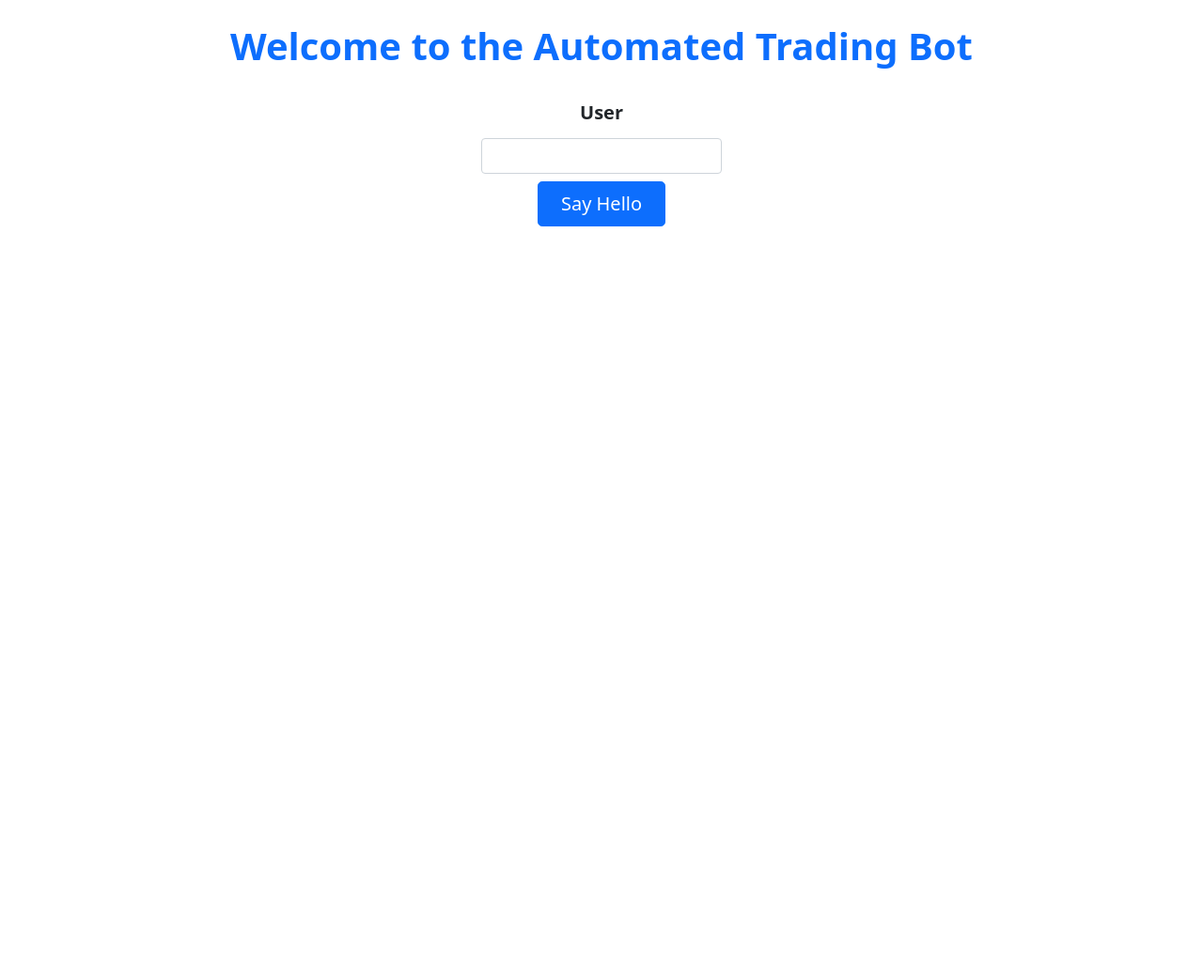
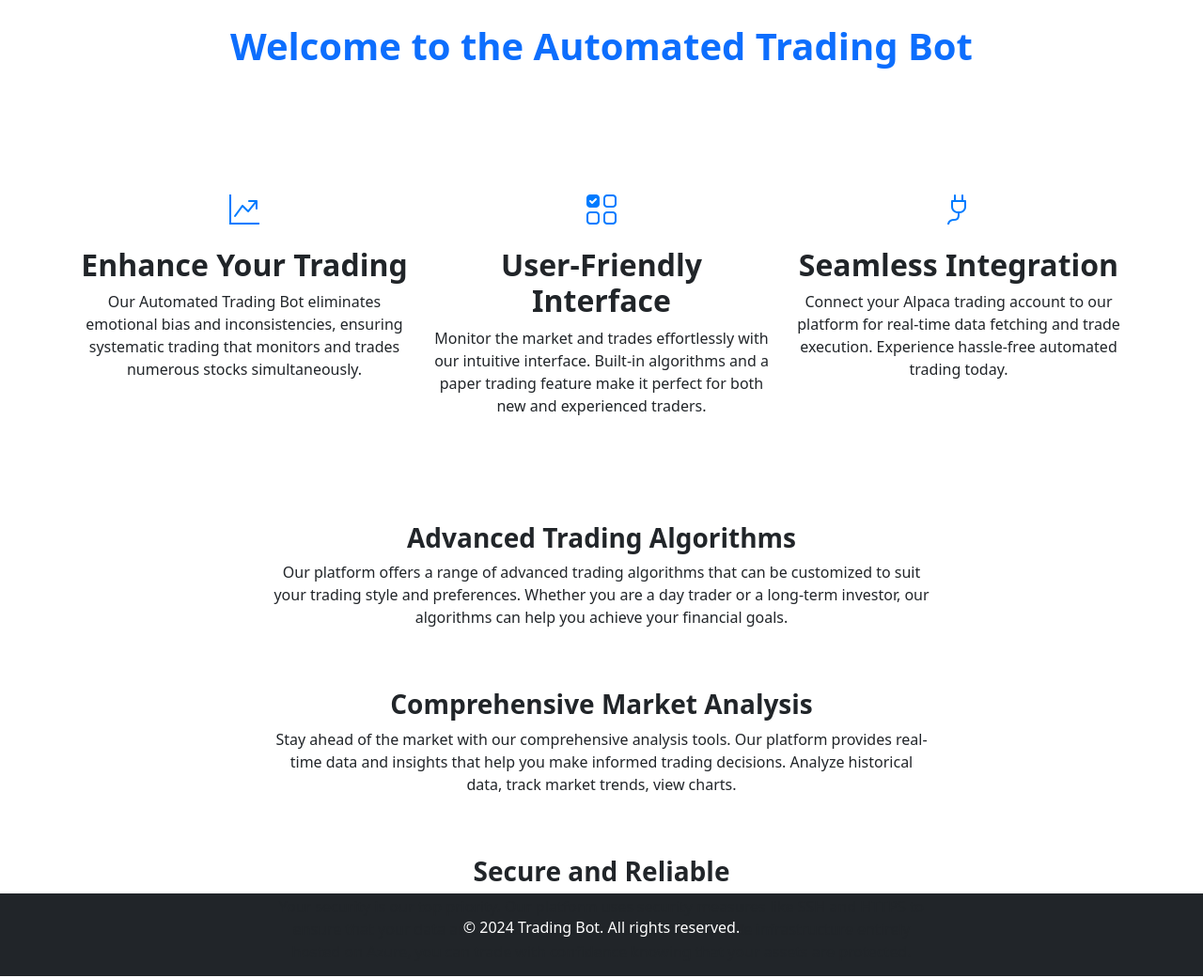
Before and after one commit to Alex-Teodosiu/trading-bot-web-app, a Flask app: page / in a window 1280 px wide. Shown: the part 271-1312 px from the top of the page at 94% size. Before the commit the page ends 512 px from the top, so only its background shows below. Run offline with Flask 2, Linux system fonts and the light colour scheme; some libraries are stand-ins or nearby versions.

Commit message:
Add Bootstrap icons and update content in index.html

```diff
--- a/templates/base.html
+++ b/templates/base.html
@@ -5,6 +5,7 @@
     <meta name="viewport" content="width=device-width, initial-scale=1, shrink-to-fit=no">
     <title>{% block title %}Trading Bot{% endblock %}</title>
     <link rel="stylesheet" href="{{ url_for('static', filename='bootstrap/css/bootstrap.min.css') }}">
+    <link rel="stylesheet" href="https://cdnjs.cloudflare.com/ajax/libs/bootstrap-icons/1.7.2/font/bootstrap-icons.min.css">
     <link rel="shortcut icon" href="{{ url_for('static', filename='favicon.ico') }}">
     <style>
         .navbar-brand img {
--- a/templates/index.html
+++ b/templates/index.html
@@ -3,19 +3,74 @@
 {% block title %}Home - Trading Bot{% endblock %}
 
 {% block content %}
+
 <div class="px-4 py-3 my-2 text-center">
     <img class="d-block mx-auto mb-4" src="{{ url_for('static', filename='images/bot-icon.svg') }}" alt="Automated Trading Bot Logo" width="192" height="192"/>
     <h1 class="display-6 fw-bold text-primary">Welcome to the Automated Trading Bot</h1>
+    <p class="lead text-white-50">Revolutionizing Trading with Automation</p>
 </div>
-<form method="post" action="{{ url_for('hello') }}">
-    <div class="col-md-6 mx-auto text-center">
-        <label for="name" class="form-label fw-bold fs-5">User</label>
-        <div class="d-grid gap-2 d-sm-flex justify-content-sm-center align-items-center my-1">
-            <input type="text" class="form-control" id="name" name="name" style="max-width: 256px;">
+
+
+<!-- Content Section -->
+<div class="container py-5 d-flex flex-column vh-100">
+    <div class="row text-center">
+      <div class="col-lg-4">
+        <div class="icon mb-3">
+          <i class="bi bi-graph-up-arrow" style="font-size: 2rem; color: #007bff;"></i>
         </div>
-        <div class="d-grid gap-2 d-sm-flex justify-content-sm-center my-2">
-            <button type="submit" class="btn btn-primary btn-lg px-4 gap-3">Say Hello</button>
+        <h2 class="fw-bold">Enhance Your Trading</h2>
+        <p>Our Automated Trading Bot eliminates emotional bias and inconsistencies, ensuring systematic trading that monitors and trades numerous stocks simultaneously.</p>
+      </div>
+      <div class="col-lg-4">
+        <div class="icon mb-3">
+          <i class="bi bi-ui-checks-grid" style="font-size: 2rem; color: #007bff;"></i>
+        </div>
+        <h2 class="fw-bold">User-Friendly Interface</h2>
+        <p>Monitor the market and trades effortlessly with our intuitive interface. Built-in algorithms and a paper trading feature make it perfect for both new and experienced traders.</p>
+      </div>
+      <div class="col-lg-4">
+        <div class="icon mb-3">
+          <i class="bi bi-plug" style="font-size: 2rem; color: #007bff;"></i>
+        </div>
+        <h2 class="fw-bold">Seamless Integration</h2>
+        <p>Connect your Alpaca trading account to our platform for real-time data fetching and trade execution. Experience hassle-free automated trading today.</p>
+      </div>
+    </div>
+
+    <br>
+    <br>
+    <div class="row text-center mt-5">
+        <div class="col-lg-12">
+            <div class="mx-auto" style="max-width: 700px;">
+                <h3 class="fw-bold">Advanced Trading Algorithms</h3>
+                <p>Our platform offers a range of advanced trading algorithms that can be customized to suit your trading style and preferences. Whether you are a day trader or a long-term investor, our algorithms can help you achieve your financial goals.</p>
+            </div>
         </div>
     </div>
-</form>
-{% endblock %}
+    <div class="row text-center mt-5">
+        <div class="col-lg-12">
+            <div class="mx-auto" style="max-width: 700px;">
+                <h3 class="fw-bold">Comprehensive Market Analysis</h3>
+                <p>Stay ahead of the market with our comprehensive analysis tools. Our platform provides real-time data and insights that help you make informed trading decisions. Analyze historical data, track market trends, view charts.</p>
+            </div>
+        </div>
+    </div>
+    <div class="row text-center mt-5">
+        <div class="col-lg-12">
+            <div class="mx-auto" style="max-width: 700px;">
+                <h3 class="fw-bold">Secure and Reliable</h3>
+                <p>Your security is our top priority. Our platform uses security measures like SSH and HTTPS to ensure that your data and transactions are safe. With our reliable infrastructure entirely hosted on Azure, you can trade with confidence knowing that your assets are protected.</p>
+            </div>
+        </div>
+    </div>
+  </div>
+
+
+
+  <!-- Footer -->
+  <footer class="bg-dark text-white py-4 mt-auto">
+    <div class="container text-center">
+      <p>&copy; 2024 Trading Bot. All rights reserved.</p>
+    </div>
+  </footer>
+  {% endblock %}
```
